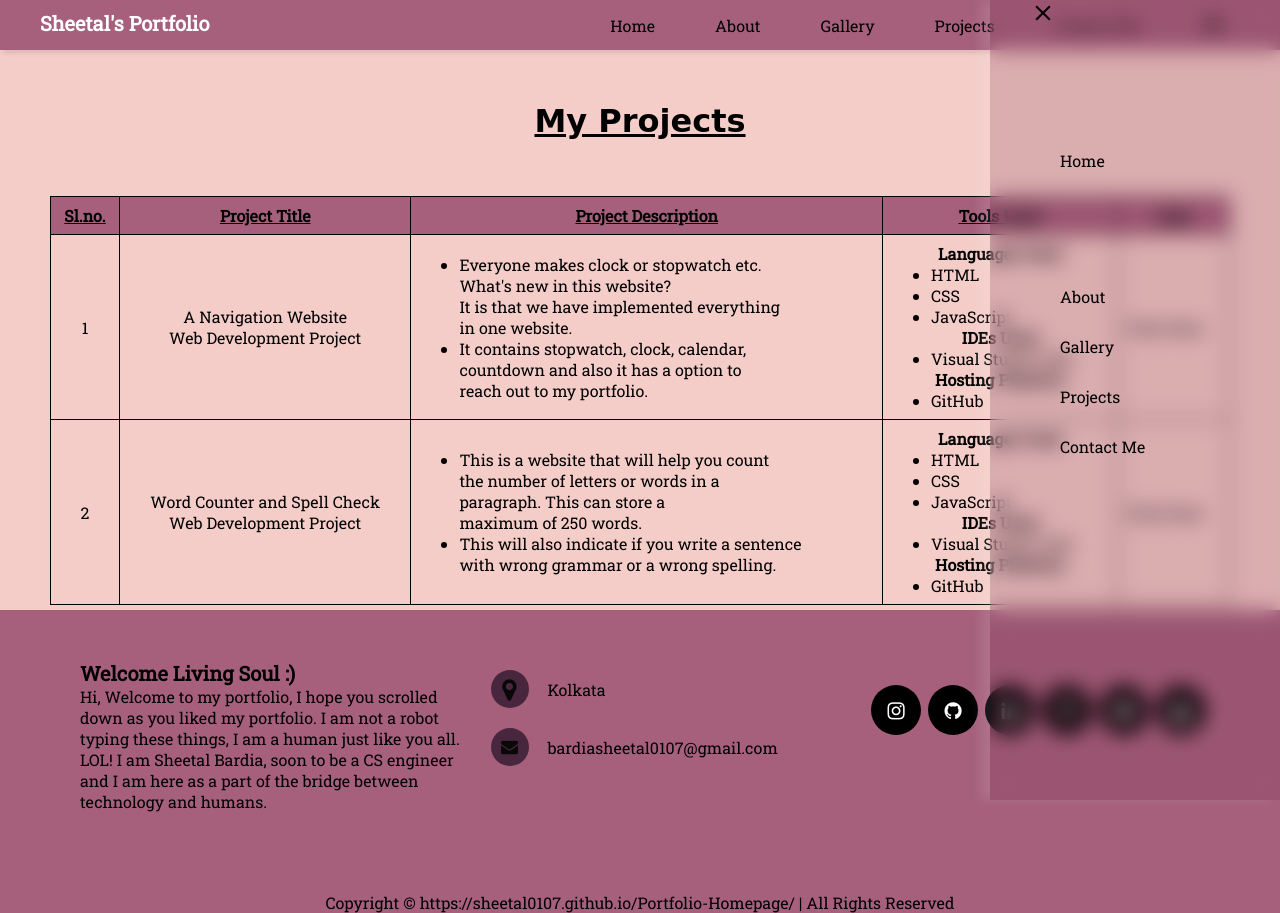
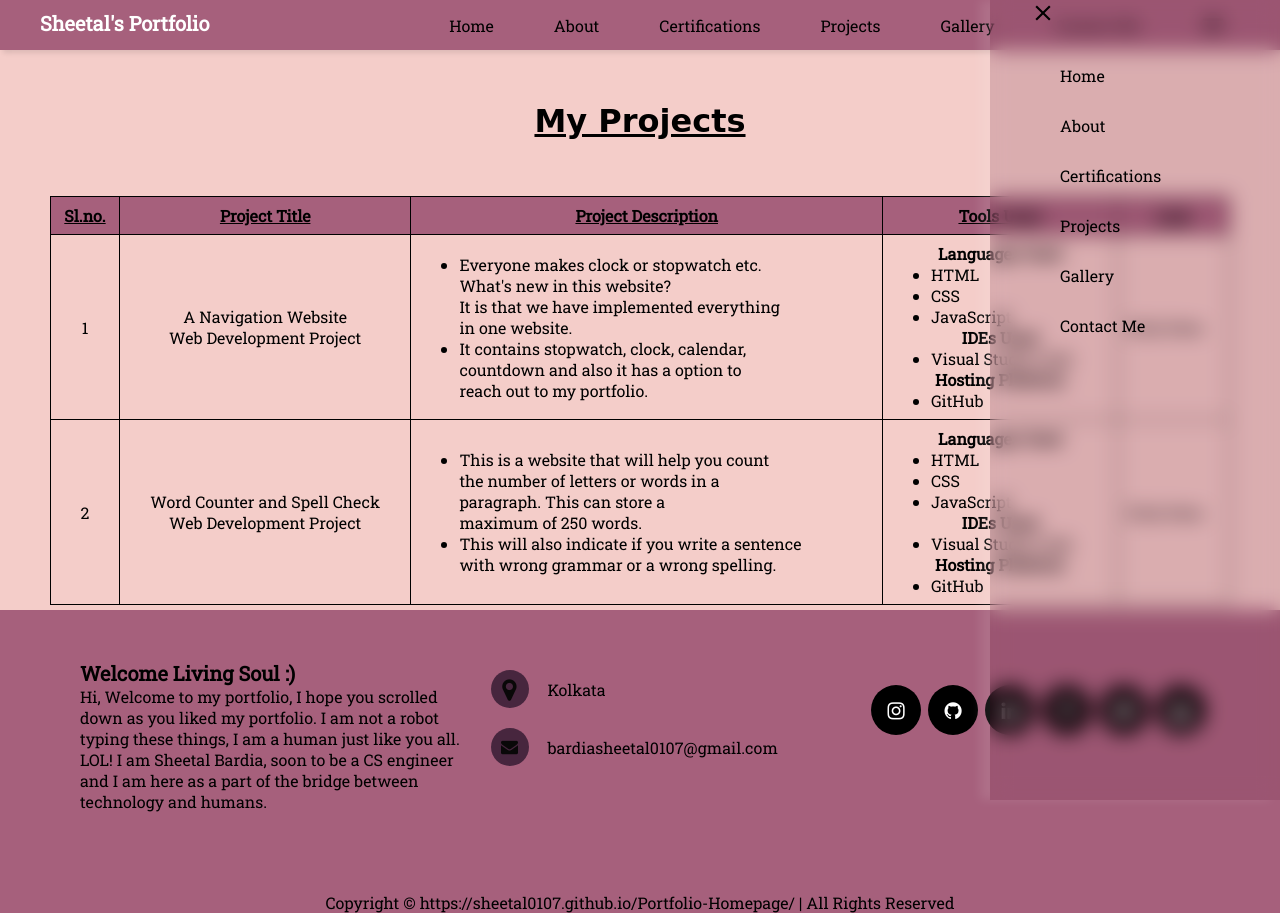
Before and after one commit to Sheetal0107/Portfolio-Projects, a plain HTML site: page index.html in a window 1280 px wide. Both pictures are taken after a click on the item 1213 px from the left and 25 px from the top of the page. Drawn offline with nearby package versions, Linux system fonts and the light colour scheme.

Commit message:
Update index.html

```diff
--- a/index.html
+++ b/index.html
@@ -300,15 +300,17 @@
     <nav>
             <ul class="sidebar">
                 <li onclick=hideSidebar()>
-                <svg xmlns="http://www.w3.org/2000/svg" height="26" viewBox="0 -960 960 960" width="26"><path d="m256-200-56-56 224-224-224-224 56-56 224 224 224-224 56 56-224 224 224 224-56 56-224-224-224 224Z"/></svg>
+                    <svg xmlns="http://www.w3.org/2000/svg" height="26" viewBox="0 -960 960 960" width="26">
+                        <path
+                            d="m256-200-56-56 224-224-224-224 56-56 224 224 224-224 56 56-224 224 224 224-56 56-224-224-224 224Z" />
+                    </svg>
                 </li>
-            <li<li><a href="https://sheetal0107.github.io/Portfolio-Homepage/"target="_blank">Home</a></li>
-            <li><a href="https://sheetal0107.github.io/Portfolio-About/
-"target="_blank">About</a></li>
-            <li><a href="https://sheetal0107.github.io/Portfolio-Gallery/"target="_blank">Gallery</a></li>
-            <li><a href="https://sheetal0107.github.io/Portfolio-Projects/"target="_blank">Projects</a></li>
-            <li><a href="https://sheetal0107.github.io/Portfolio-Contact/"target="_blank">Contact Me</a></li>
-
+                <li><a href="https://sheetal0107.github.io/Portfolio-Homepage/" target="_blank">Home</a></li>
+                <li><a href="https://sheetal0107.github.io/Portfolio-About/" target="_blank">About</a></li>
+                <li><a href="https://sheetal0107.github.io/certifications/" target="_blank">Certifications</a></li>
+                <li><a href="https://sheetal0107.github.io/Portfolio-Projects/" target="_blank">Projects</a></li>
+                <li><a href="https://sheetal0107.github.io/Portfolio-Gallery/" target="_blank">Gallery</a></li>
+                <li><a href="https://sheetal0107.github.io/Portfolio-Contact/" target="_blank">Contact Me</a></li>
 
             </ul>
             <ul>
@@ -316,12 +318,15 @@
                     <h2>Sheetal's Portfolio</h2>
                 </li>
                 <li class="hideOnMobile"><a href="https://sheetal0107.github.io/Portfolio-Homepage/" target="_blank">Home</a></li>
-            <li class="hideOnMobile"><a href="https://sheetal0107.github.io/Portfolio-About/
-"target="_blank">About</a></li>
-            <li class="hideOnMobile"><a href="https://sheetal0107.github.io/Portfolio-Gallery/"target="_blank">Gallery</a></li>
-            <li class="hideOnMobile"><a href="https://sheetal0107.github.io/Portfolio-Projects/"target="_blank">Projects</a></li>
-            <li class="hideOnMobile"><a href="https://sheetal0107.github.io/Portfolio-Contact/"target="_blank">Contact Me</a></li>
-            <li class="menu-button" onclick=showSidebar()><a href="#"><svg xmlns="http://www.w3.org/2000/svg" height="26" viewBox="0 -960 960 960" width="26"><path d="M120-240v-80h720v80H120Zm0-200v-80h720v80H120Zm0-200v-80h720v80H120Z"/></svg></a></li>
+                <li class="hideOnMobile"><a href="https://sheetal0107.github.io/Portfolio-About/" target="_blank">About</a></li>
+                <li class="hideOnMobile"><a href="https://sheetal0107.github.io/certifications/" target="_blank">Certifications</a></li>
+                <li class="hideOnMobile"><a href="https://sheetal0107.github.io/Portfolio-Projects/" target="_blank">Projects</a></li>
+                <li class="hideOnMobile"><a href="https://sheetal0107.github.io/Portfolio-Gallery/" target="_blank">Gallery</a></li>
+                <li class="hideOnMobile"><a href="https://sheetal0107.github.io/Portfolio-Contact/" target="_blank">Contact Me</a></li>
+                <li class="menu-button" onclick=showSidebar()><a href="#"><svg xmlns="http://www.w3.org/2000/svg"
+                            height="26" viewBox="0 -960 960 960" width="26">
+                            <path d="M120-240v-80h720v80H120Zm0-200v-80h720v80H120Zm0-200v-80h720v80H120Z" />
+                        </svg></a></li>
             </ul>
         </nav>
 </header>
```
Lines whose indentation alone changed are shown as unchanged.
